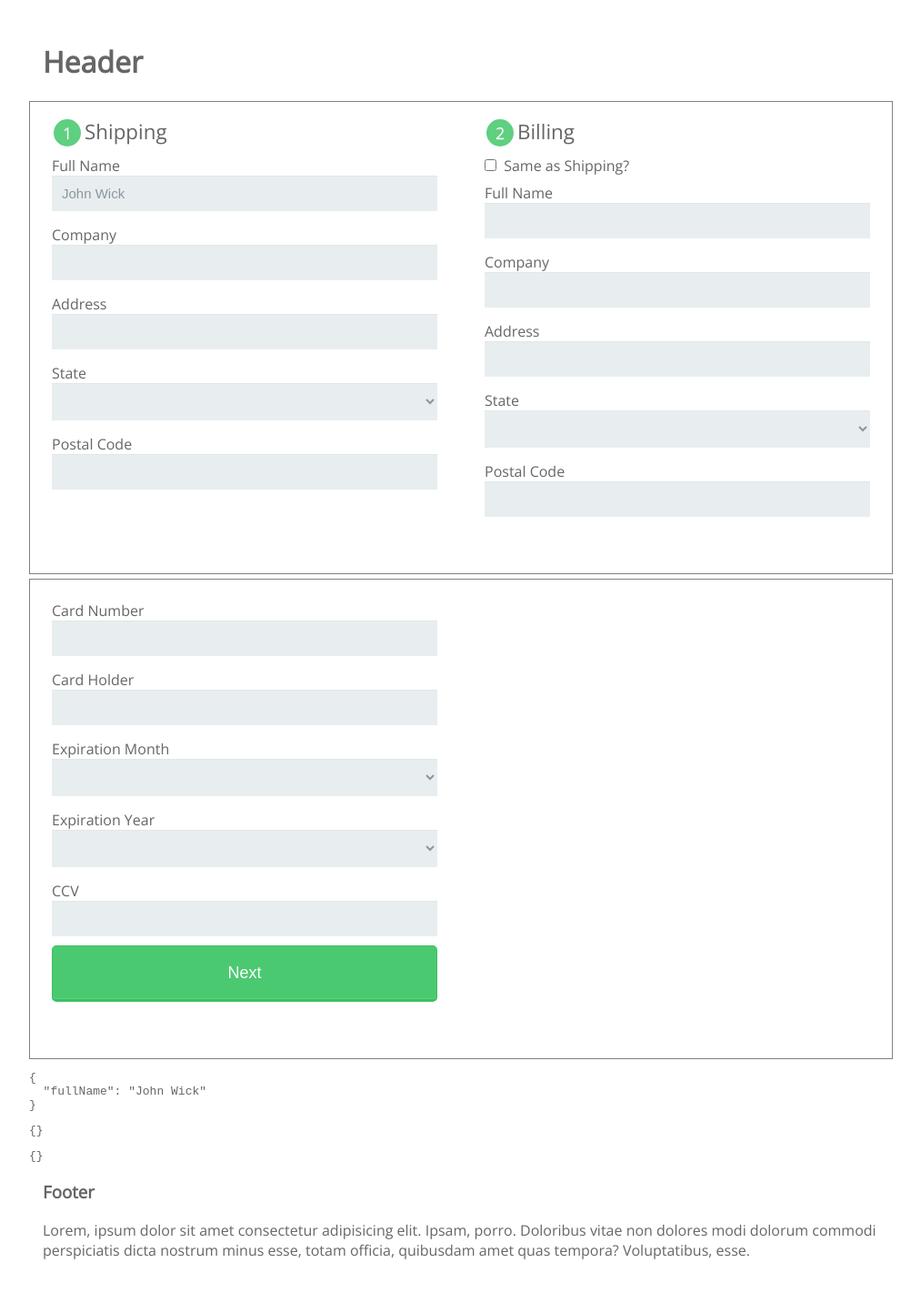
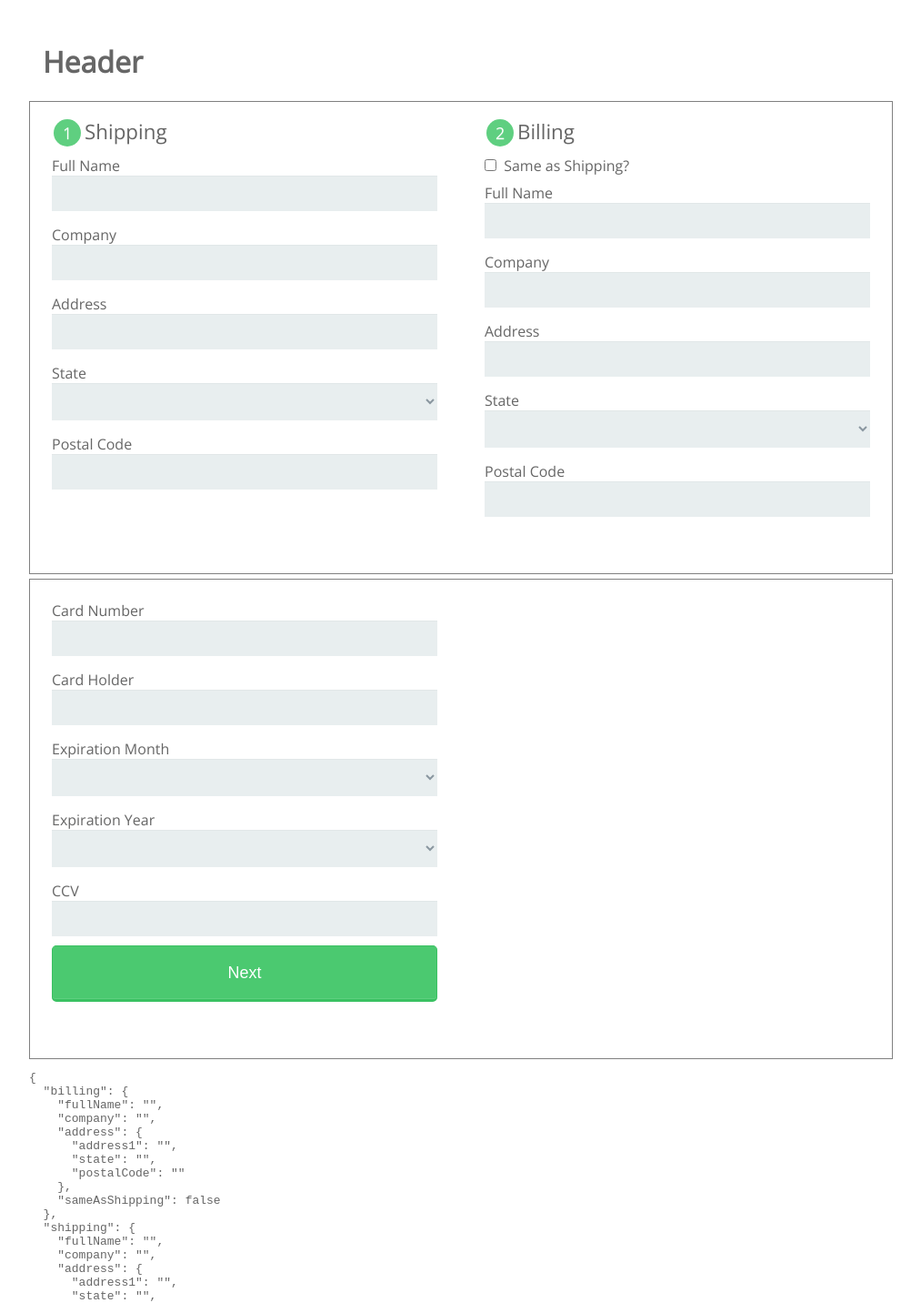
Before and after one commit to sudogem/vue3_forms, a Vue app: page / in a window 1280 px wide. Shown: the top 1432 px of the page at 91% size, without its empty margins (133-1146 px from the left). Built offline with nearby package versions, Linux system fonts and the light colour scheme.

Commit message:
using one global state

```diff
--- a/src/App.vue
+++ b/src/App.vue
@@ -3,19 +3,21 @@ import Header from '@/components/Header.vue'
 import Footer from '@/components/Footer.vue'
 import PaymentView from '@/views/PaymentView.vue'
 import Error from '@/components/Error.vue';
-import { ref } from 'vue';
+import state from '@/state';
 
-const error = ref('');
+// import { ref } from 'vue';
 
-function setError(msg) {
-  error.value = msg;
-}
+// const error = ref('');
+
+// function setError(msg) {
+//   error.value = msg;
+// }
 </script>
 
 <template>
   <div class="wrapper">
     <Header />
-    <Error :msg="error" />
+    <Error :msg="state.error" />
     <PaymentView @onError="setError"/>
     <Footer />
   </div>
--- /dev/null
+++ b/src/models/index.js
@@ -0,0 +1,23 @@
+export class AddressModel {
+  address1 = "";
+  state = "";
+  postalCode = "";
+}
+
+export class ShippingModel {
+  fullName = "";
+  company = "";
+  address = new AddressModel();
+}
+
+export class BillingModel extends ShippingModel {
+  sameAsShipping = false;
+}
+
+export class CreditCardModel {
+  cardNumber = "";
+  cardHolder = "";
+  exMonth = "0";
+  exYear = "0";
+  cvv = "";
+}
--- /dev/null
+++ b/src/state/index.js
@@ -0,0 +1,9 @@
+import { ShippingModel, BillingModel, CreditCardModel } from "@/models";
+import { reactive } from "vue";
+
+export default reactive({
+  billing: new BillingModel(),
+  shipping: new ShippingModel(),
+  creditCard: new CreditCardModel(),
+  error: ""
+});
--- a/src/views/AddressView.vue
+++ b/src/views/AddressView.vue
@@ -8,9 +8,9 @@
     <label for="company">Company</label>
     <input type="text" id="company" v-model="model.company" :disabled="isDisabled" />
     <label for="address1">Address</label>
-    <input type="text" id="address1" v-model="model.address1" :disabled="isDisabled" />
+    <input type="text" id="address1" v-model="model.address.address1" :disabled="isDisabled" />
     <label for="state">State</label>
-    <select id="state" v-model="model.state" :disabled="isDisabled">
+    <select id="state" v-model="model.address.state" :disabled="isDisabled">
       <option v-for="state in states" :value="state.abbreviation" :key="state.abbreviation">{{ formatState(state) }}</option>
     </select>
     <label for="postalCode">Postal Code</label>
@@ -36,15 +36,15 @@
   });
 
   const postalCode = computed({
-    get: () => props.model.postalCode,
+    get: () => props.model.address.postalCode,
     set: (newVal) => {
       if (newVal && typeof newVal === 'string') {
         if (newVal.length <= 5 || newVal.indexOf('-') > -1) {
           // eslint-disable-next-line vue/no-mutating-props
-          props.model.postalCode = newVal;
+          props.model.address.postalCode = newVal;
         } else {
           // eslint-disable-next-line vue/no-mutating-props
-          props.model.postalCode = `${newVal.substring(0, 5)}-${newVal.substring(5)}`
+          props.model.address.postalCode = `${newVal.substring(0, 5)}-${newVal.substring(5)}`
         }
       } else {
         console.error("Invalid Postal Code");
--- a/src/views/PaymentView.vue
+++ b/src/views/PaymentView.vue
@@ -3,7 +3,7 @@
       <div class="column">
         <form novalidate @submit.prevent="onSubmit">
           <fieldset>
-            <AddressView :model="shipping">
+            <AddressView :model="state.shipping">
               <legend><span class="number">1</span>Shipping</legend>
             </AddressView>
           </fieldset>
@@ -13,10 +13,10 @@
       <div class="column">
         <form novalidate @submit.prevent="onSubmit">
           <fieldset>
-            <AddressView :model="billing" :isDisabled="sameAsShipping">
+            <AddressView :model="state.billing" :isDisabled="sameAsShipping">
               <legend><span class="number">2</span>Billing</legend>
               <label for="sameshipping">
-                <input type="checkbox" v-model="sameAsShipping" />
+                <input type="checkbox" v-model="state.billing.sameAsShipping" />
                 Same as Shipping?
               </label>
             </AddressView>
@@ -29,7 +29,7 @@
       <div class="column">
         <form novalidate @submit.prevent="onSubmit">
           <fieldset>
-            <CreditCardView :model="card"></CreditCardView>
+            <CreditCardView :model="state.creditCard"></CreditCardView>
             <button type="submit">Next</button>
           </fieldset>
         </form>
@@ -37,43 +37,42 @@
       <div class="column"></div>
     </section>
 
-    <pre>{{ shipping }}</pre>
-    <pre>{{ billing }}</pre>
-    <pre>{{ card }}</pre>
+    <pre>{{ state }}</pre>
 
 </template>
 
 <script setup>
   import AddressView from '@/views/AddressView.vue';
   import CreditCardView from '@/views/CreditCardView.vue';
+  import state from '@/state';
 
-  import { ref, watch } from 'vue';
+  import { watch } from 'vue';
 
   // const error = ref('');
-  const emits = defineEmits(["onError"]);
+  // const emits = defineEmits(["onError"]);
 
-  const shipping = ref({
-    fullName: "John Wick"
-  });
-  const billing = ref({});
-  const card = ref({});
+  // const shipping = ref({
+  //   fullName: "John Wick"
+  // });
+  // const billing = ref({});
+  // const card = ref({});
 
-  const sameAsShipping = ref(false);
+  // const sameAsShipping = ref(false);
 
   function onSubmit() {
     // error.value = "Can't save yet no API";
-    emits("onError", "Can't save yet no API");
+    state.error = "Can't save yet no API";
   }
 
   watch(
-    () => sameAsShipping.value,
+    () => state.billing.sameAsShipping,
     () => {
-      if (sameAsShipping.value) {
-        billing.value.fullName = shipping.value.fullName;
-        billing.value.company = shipping.value.company;
-        billing.value.address1 = shipping.value.address1;
-        billing.value.state = shipping.value.state;
-        billing.value.postalCode = shipping.value.postalCode;
+      if (state.billing.sameAsShipping) {
+        state.billing.fullName = state.shipping.fullName;
+        state.billing.company = state.shipping.company;
+        state.billing.address.address1 = state.shipping.address.address1;
+        state.billing.address.state = state.shipping.address.state;
+        state.billing.address.postalCode = state.shipping.address.postalCode;
       }
     }
   );
```
